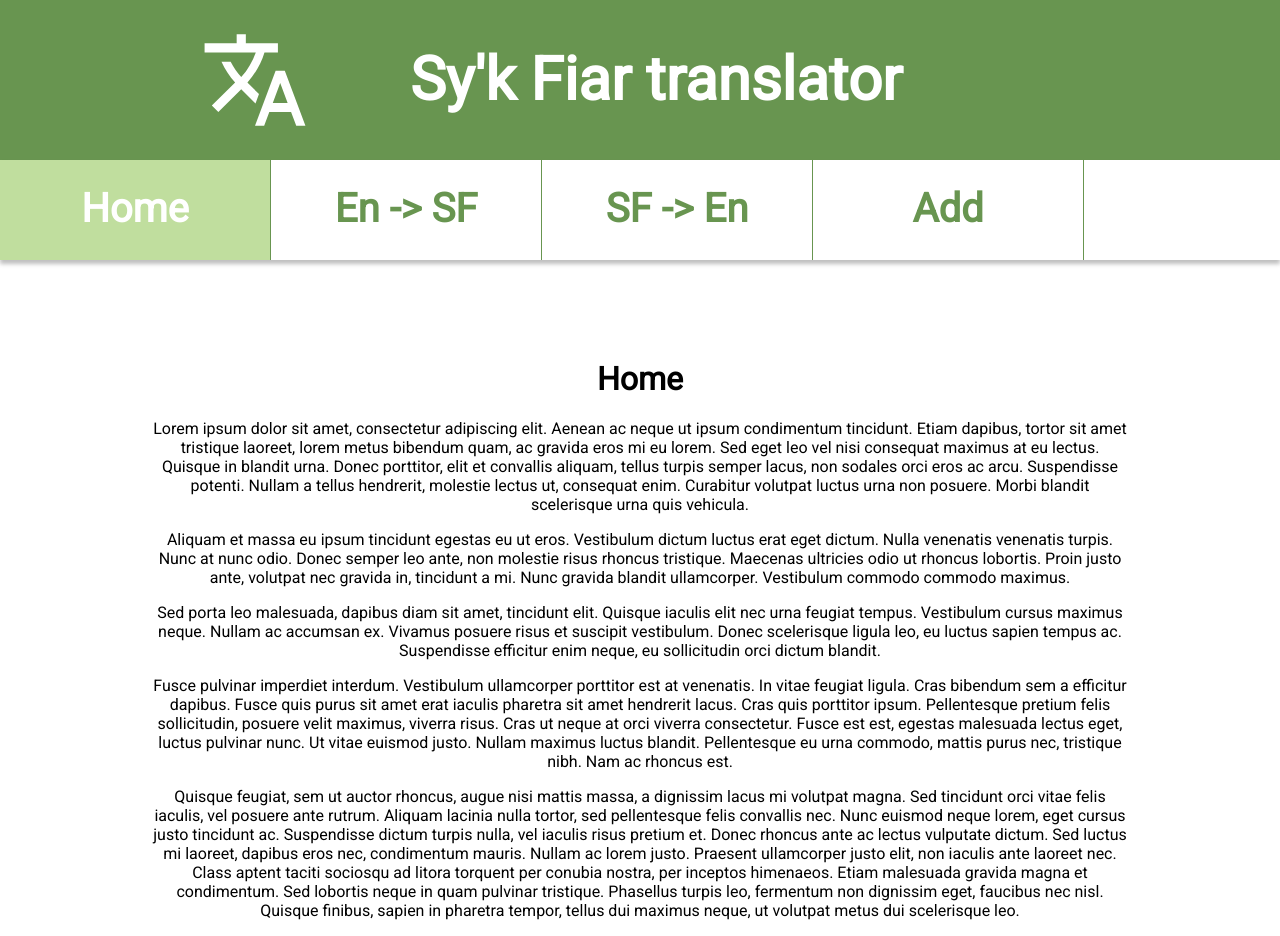
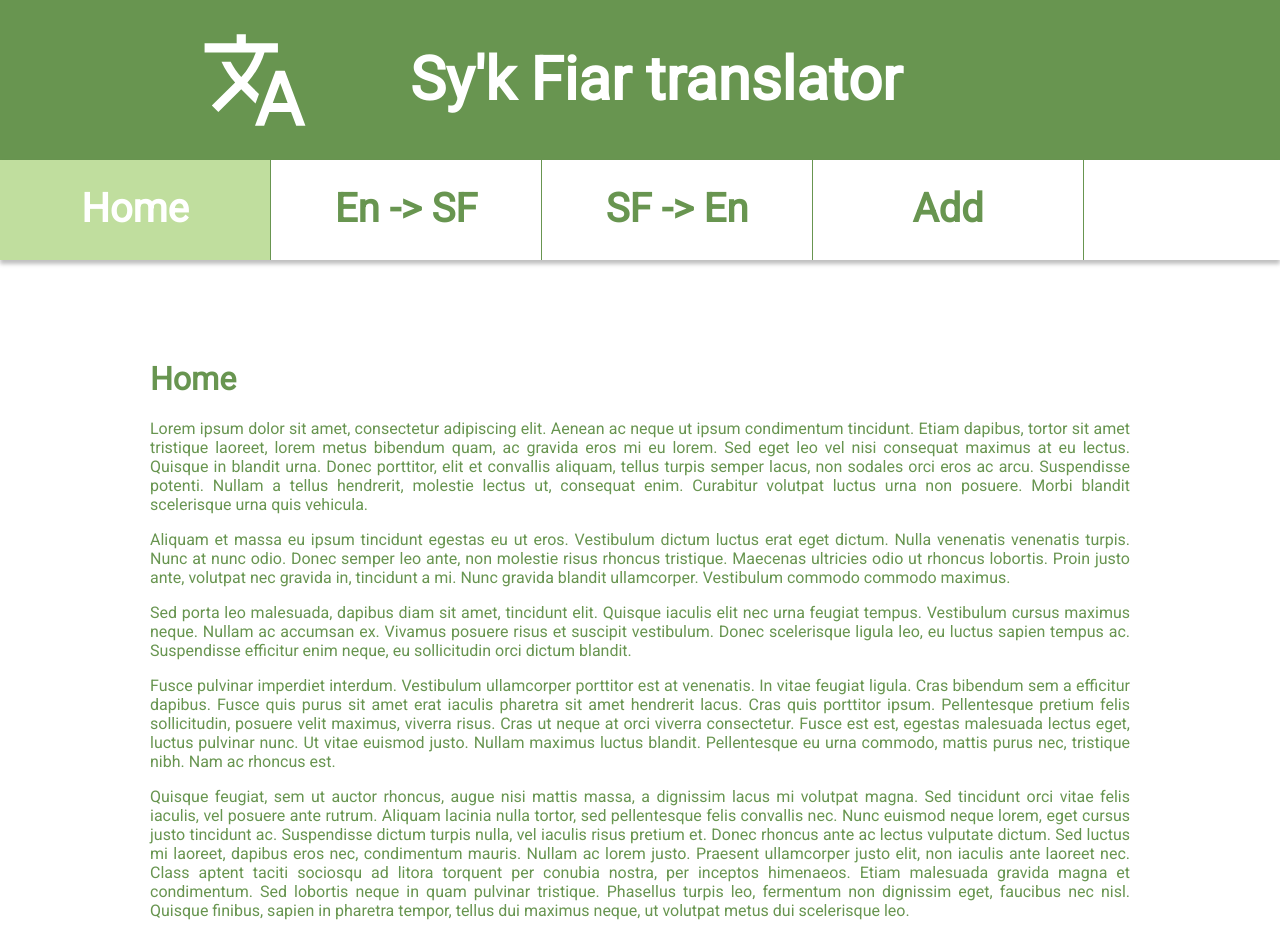
Before and after one commit to MareikeTaeubner/sy-k-fiar-translator, a React (Create React App) app: page / in a window 1280 px wide. Built offline with nearby package versions, Linux system fonts and the light colour scheme; what lowdb would draw is missing.

Commit message:
styled the home view

```diff
--- a/src/App.css
+++ b/src/App.css
@@ -1,7 +1,6 @@
 @import url("https://fonts.googleapis.com/css?family=Roboto&display=swap");
 
 .App {
-  text-align: center;
   font-family: "Roboto";
 }
 
@@ -30,6 +29,7 @@ nav {
   box-shadow: 0px 4px 4px rgba(0, 0, 0, 0.25);
   margin-bottom: 10px;
   display: flex;
+  text-align: center;
 }
 
 nav a {
@@ -58,4 +58,9 @@ main {
   margin-top: 100px;
   margin-left: 150px;
   margin-right: 150px;
+  color: #689550;
 }
+
+.home {
+  text-align: justify;
+}
--- a/src/Home.js
+++ b/src/Home.js
@@ -18,8 +18,11 @@ function Home() {
     })().catch(console.error);
   }, []);
 
-  if (loaded) return <Markdown>{text}</Markdown>;
-  else return <p>loading...</p>;
+  return (
+    <div className="home">
+      {loaded ? <Markdown>{text}</Markdown> : <p>loading...</p>}
+    </div>
+  );
 }
 
 export default Home;
```
